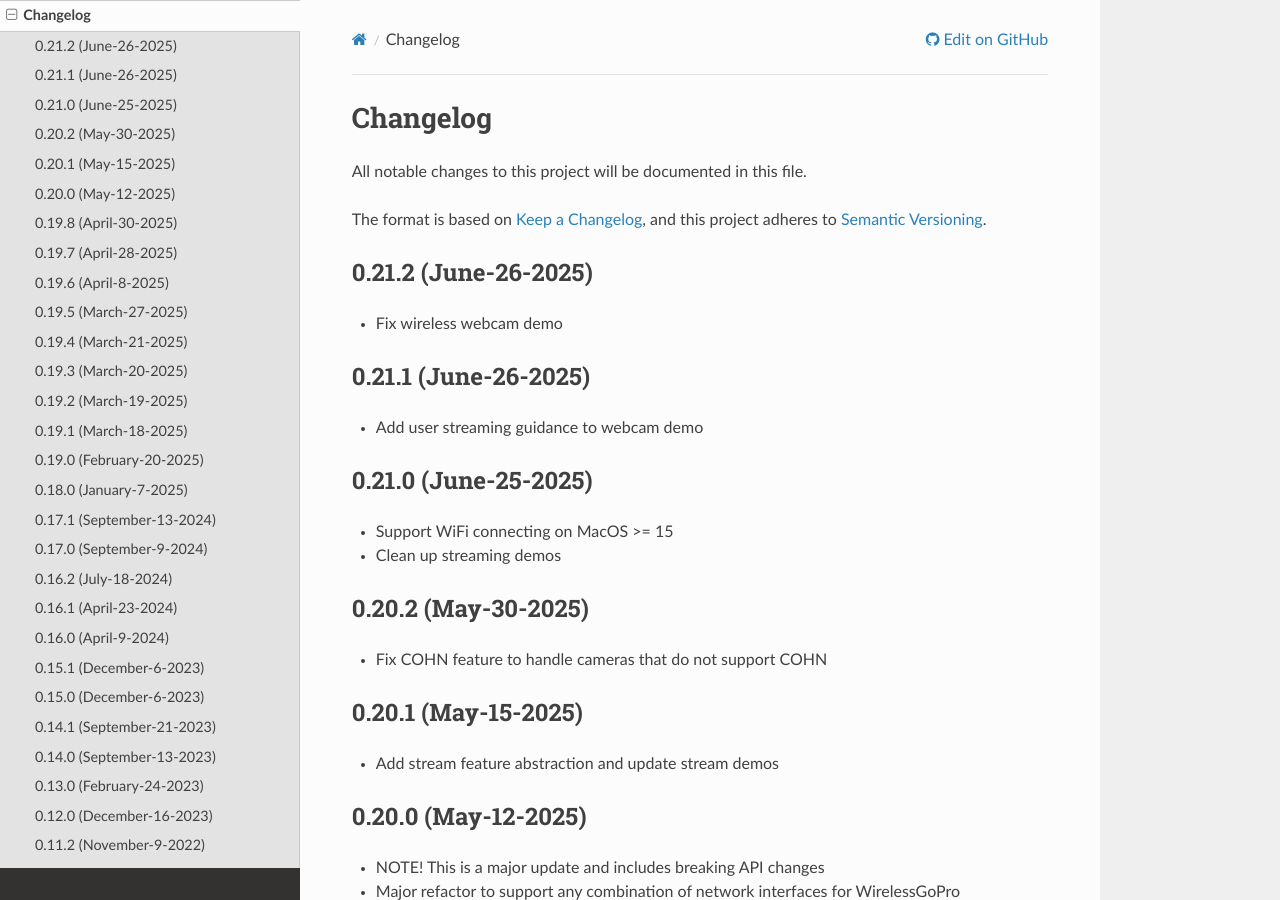
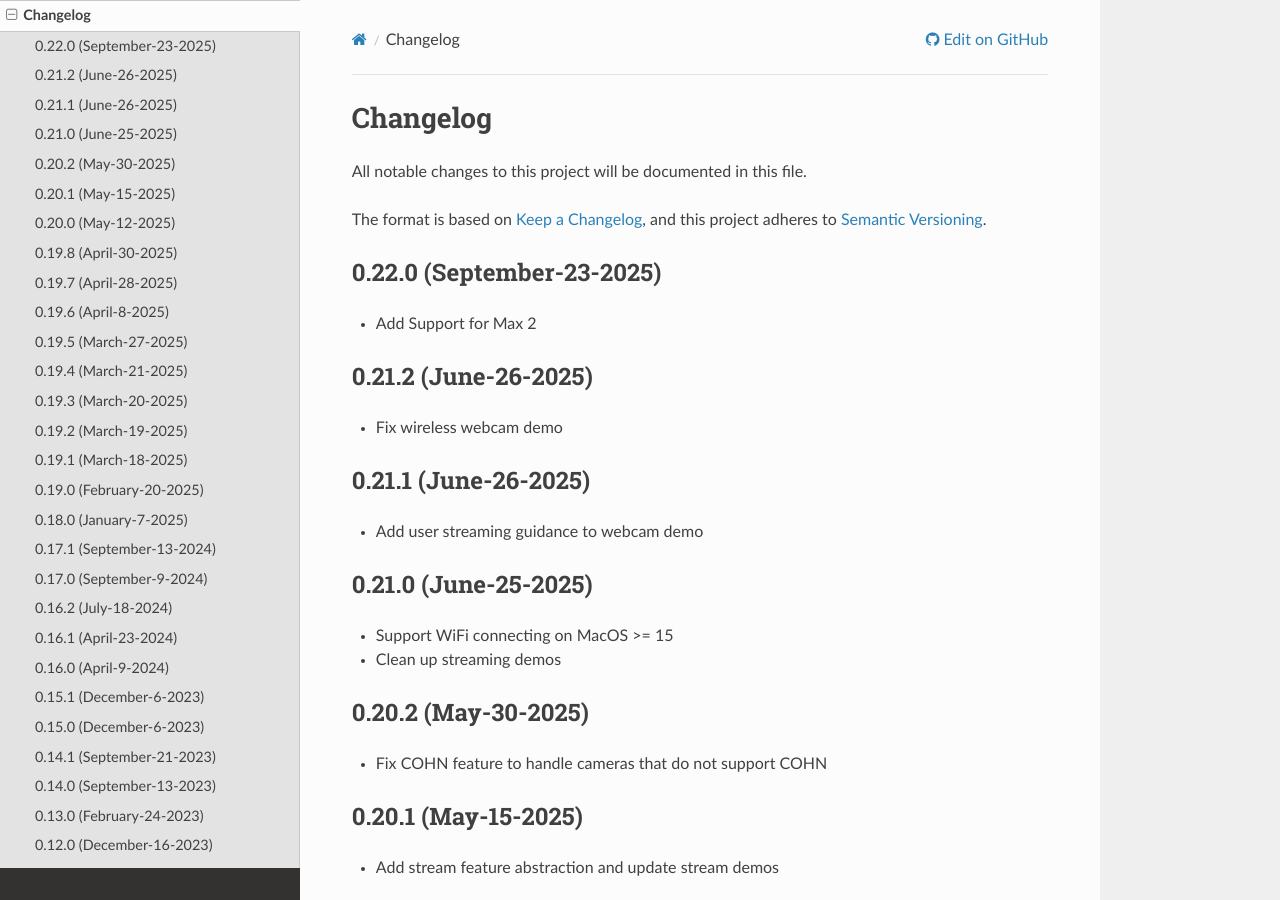
Before and after one commit to gopro/OpenGoPro, a Sphinx documentation site: the page built from demos/python/sdk_wireless_camera_control/docs/changelog.rst, in a window 1280 px wide and 900 px high. Built offline with Sphinx 7.4.7 and the Read the Docs theme 3.1.0, drawn with Linux system fonts in a browser that asks for light colours; the version number could not be read and is left out.

Commit message:
Release Python SDK 0.22.0

```diff
--- a/demos/python/sdk_wireless_camera_control/docs/changelog.rst
+++ b/demos/python/sdk_wireless_camera_control/docs/changelog.rst
@@ -8,6 +8,10 @@ All notable changes to this project will be documented in this file.
 
 The format is based on `Keep a Changelog <https://keepachangelog.com/en/1.0.0/>`_,
 and this project adheres to `Semantic Versioning <https://semver.org/spec/v2.0.0.html>`_.
+
+0.22.0 (September-23-2025)
+--------------------------
+* Add Support for Max 2
 
 0.21.2 (June-26-2025)
 ---------------------
```
Also changed, not shown: 1 other file.
